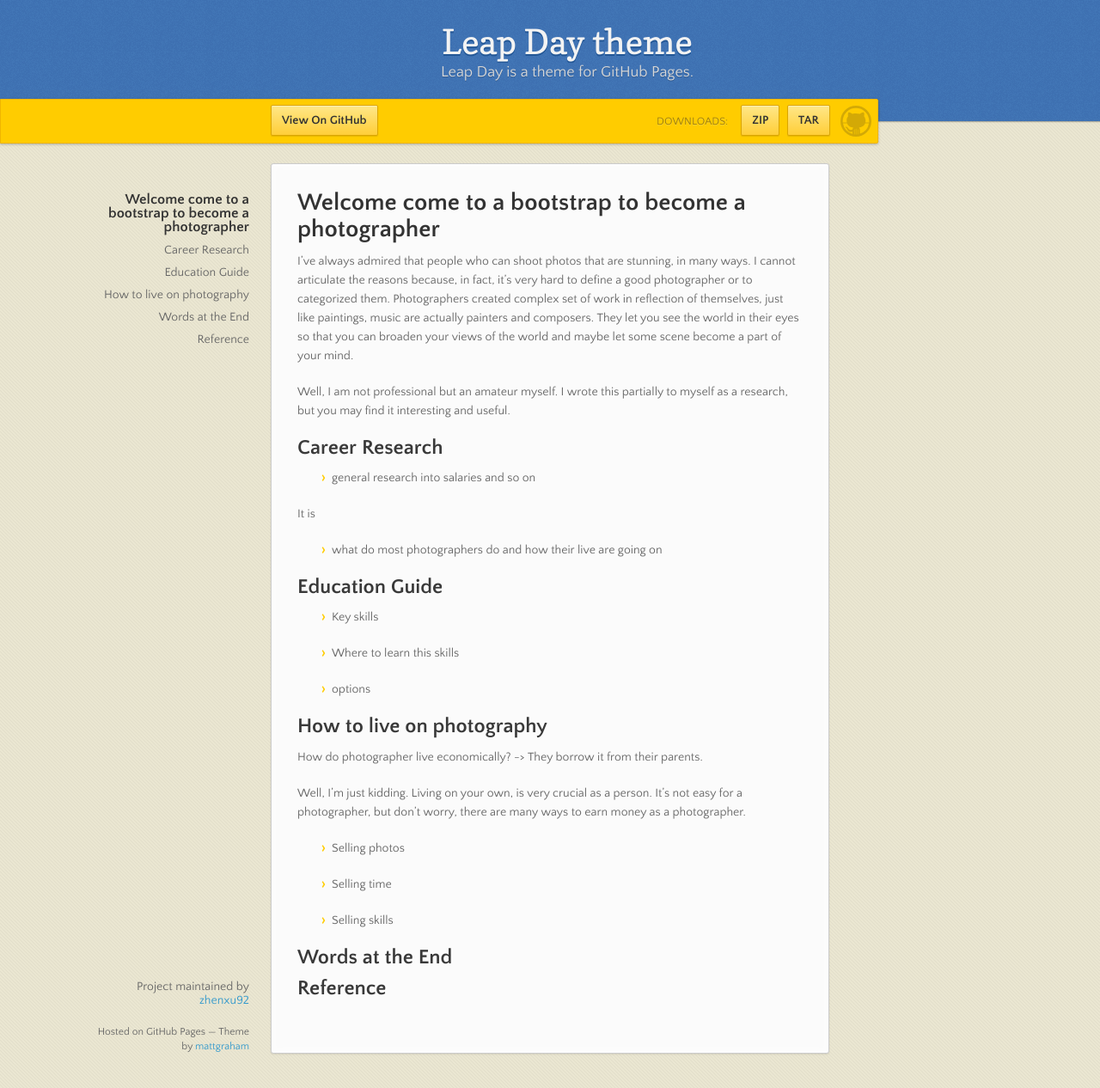
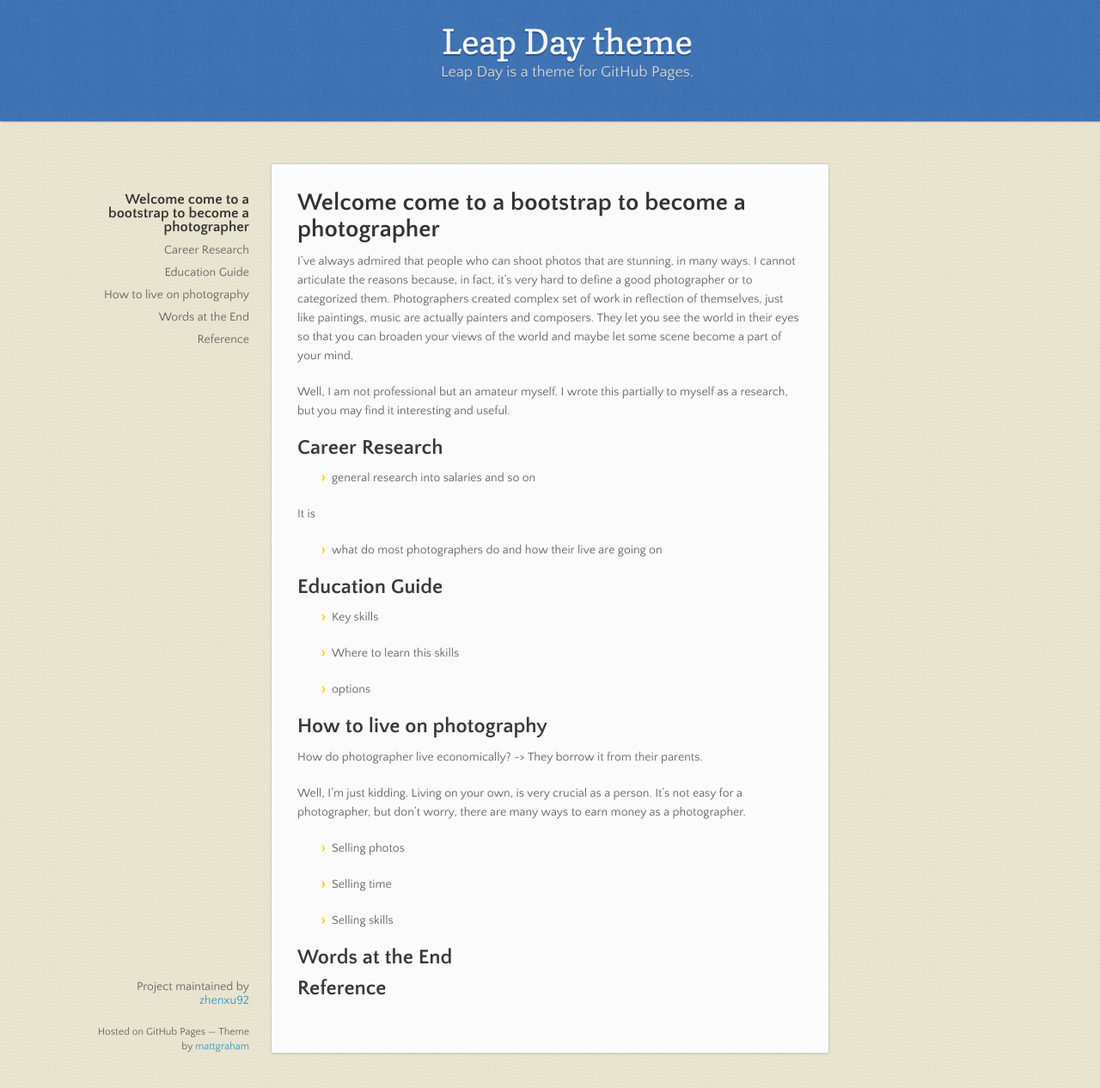
Before and after one commit to zhenxu92/BootstrapOfPhotographer, a Jekyll site: the page built from index.md, in a window 1280 px wide and 1266 px high. Shown: the whole window at 86% size. Built offline with Jekyll 4.4.1, drawn with Linux system fonts in a browser that asks for light colours; our own code applies the rules of GitHub Pages for plain Markdown files.

```diff
--- a/_layouts/default.html
+++ b/_layouts/default.html
@@ -20,7 +20,7 @@
         <h1>{{ site.title | default: site.github.repository_name }}</h1>
         <p>{{ site.description | default: site.github.project_tagline }}</p>
       </header>
-
+  <!---
       <div id="banner">
         <span id="logo"></span>
 
@@ -34,7 +34,9 @@
             </ul>
           </div>
         {% endif %}
-      </div><!-- end banner -->
+      </div>
+    -->
+    <!-- end banner -->
 
     <div class="wrapper">
       <nav>
```
